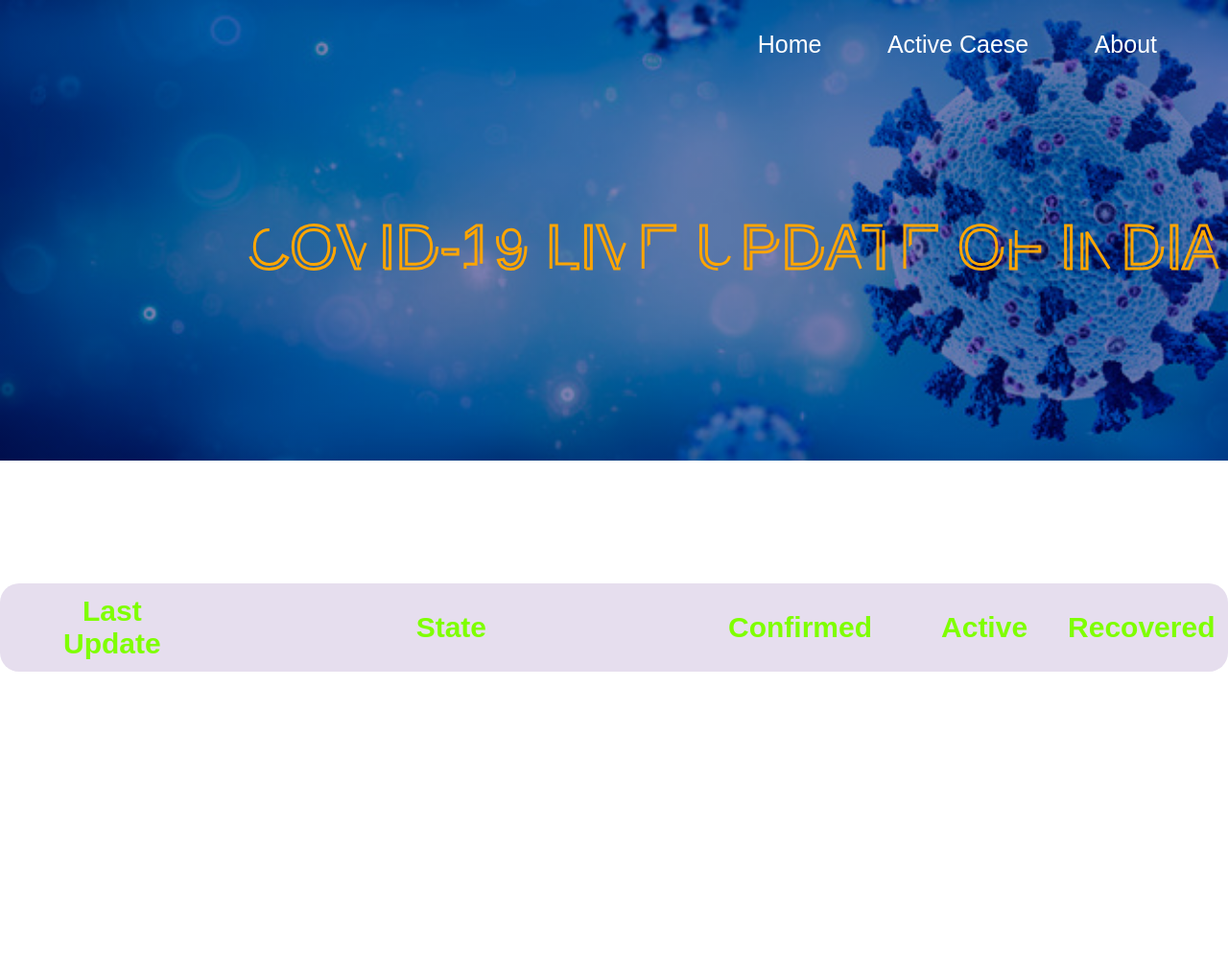
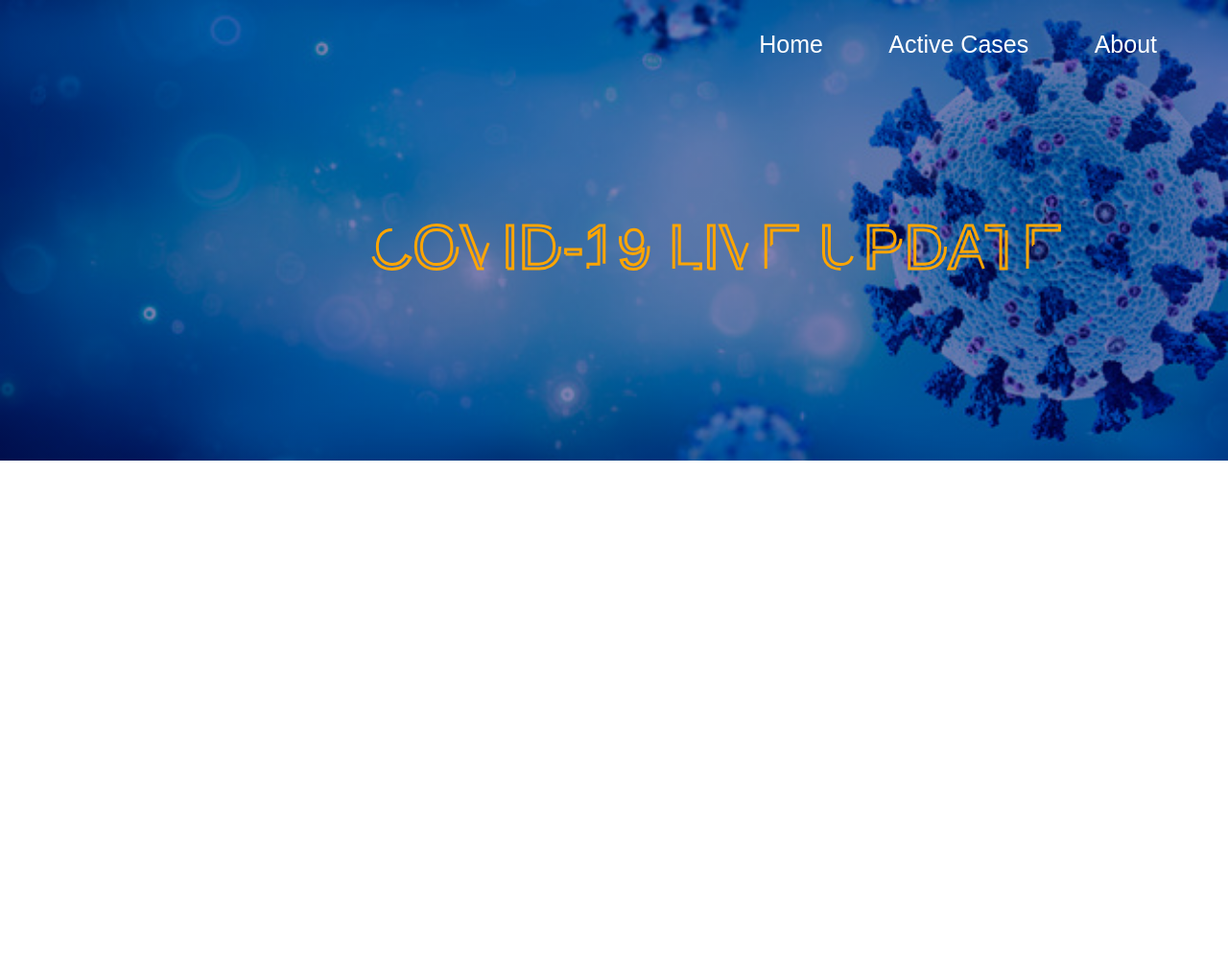
Before and after one commit to sai-ram-kaushik/covid-, a PHP site: page /active.php in a window 1280 px wide; the page is wider, and only the part inside the window is pictured. Shown: the top 1013 px of that part at 96% size. Before the commit the page ends 700 px from the top of that part, so only its background shows below. Run offline with PHP 8.4, Linux system fonts and the light colour scheme; data that the repository does not hold is empty; some libraries are stand-ins or nearby versions.

Commit message:
modified

```diff
--- a/active.html
+++ b/active.html
@@ -16,7 +16,7 @@
             <div class="menu">
                 <ul>
                     <li><a href="./index.php">Home</a></li>
-                   <li><a href="./active.php">Active Caese</a></li>
+                   <li><a href="./active.php">Active Cases</a></li>
                    <li><a href="./about.php">About</a></li>
                 </ul>
             </div>
--- a/active.php
+++ b/active.php
@@ -16,15 +16,16 @@
             <div class="menu">
                 <ul>
                     <li><a href="./index.php">Home</a></li>
-                   <li><a href="./active.php">Active Caese</a></li>
+                   <li><a href="./active.php">Active Cases</a></li>
                    <li><a href="./about.php">About</a></li>
                 </ul>
             </div>
         </nav>
         <svg width="100vw" height="100vh">
-            <text x="20%" y="35%">COVID-19 LIVE UPDATE OF INDIA</text>
+            <text x="30%" y="35%">COVID-19 LIVE UPDATE</text>
         </svg>
         </header>
+        <h1>COVID-19 LIVE UPDATE OF INDIA</h1>
     <div class="container">
     <table class="liveupdate">
 
--- a/css/active.css
+++ b/css/active.css
@@ -29,6 +29,9 @@ nav ul li a {
     color: #fff;
     font-size: 25px;
     cursor: pointer;
+}
+nav ul li a:hover{
+    color: grey;
 }
 h1{
     font-size: 48px;
--- a/index.html
+++ b/index.html
@@ -17,7 +17,7 @@
                 <ul>
 
                     <li><a href="./index.php">Home</a></li>
-                    <li><a href="./active.php">Active Caese</a></li>
+                    <li><a href="./active.php">Active Cases</a></li>
                     <li><a href="./about.php">About</a></li>
 
                 </ul>
--- a/index.php
+++ b/index.php
@@ -17,7 +17,7 @@
                 <ul>
 
                     <li><a href="./index.php">Home</a></li>
-                   <li><a href="./active.php">Active Caese</a></li>
+                   <li><a href="./active.php">Active Cases</a></li>
                    <li><a href="./about.php">About</a></li>
 
                 </ul>
```
Also changed, not shown: css/about.css (+6 -4 lines).
